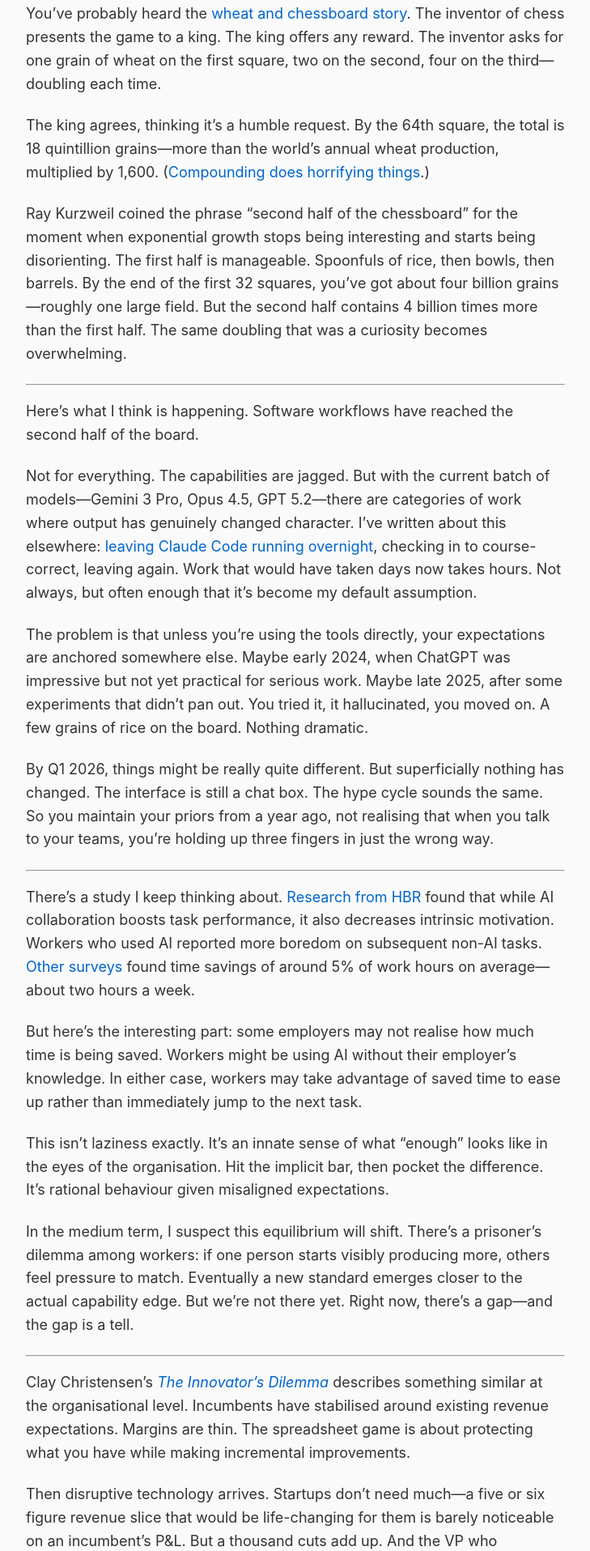
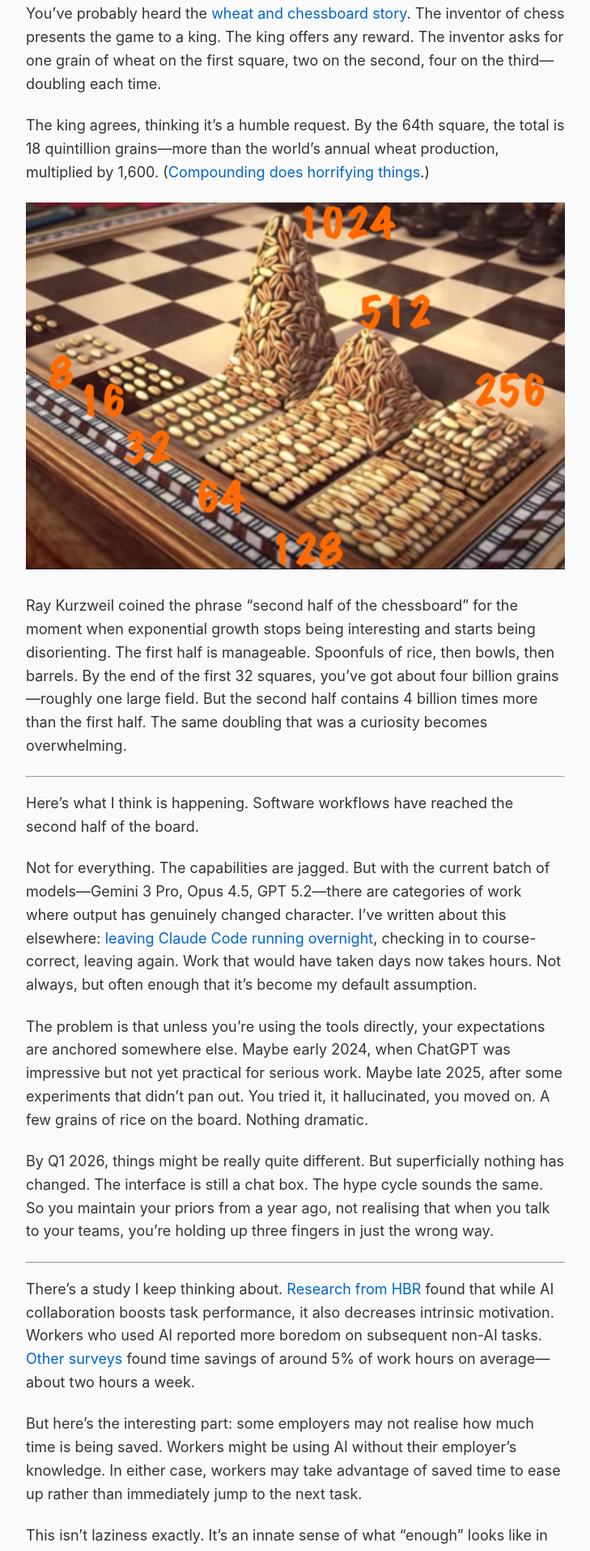
Before and after one commit to rob137/rob137.github.io, a Jekyll site: the page built from _posts/2026-01-28-three-fingers.md, in a window 1280 px wide. Shown: the part 873-2788 px from the top of the page at 81% size, without its empty margins (275-1004 px from the left). Built offline with Jekyll 4.4.1, drawn with Linux system fonts in a browser that asks for light colours.

Commit message:
Add wheat chessboard image
Co-Authored-By: Claude Opus 4.5 <noreply@anthropic.com>

```diff
--- a/_posts/2026-01-28-three-fingers.md
+++ b/_posts/2026-01-28-three-fingers.md
@@ -19,6 +19,8 @@ The worker is seeing someone hold up three fingers the wrong way. The manager ha
 You've probably heard the [wheat and chessboard story](https://en.wikipedia.org/wiki/Wheat_and_chessboard_problem). The inventor of chess presents the game to a king. The king offers any reward. The inventor asks for one grain of wheat on the first square, two on the second, four on the third—doubling each time.
 
 The king agrees, thinking it's a humble request. By the 64th square, the total is 18 quintillion grains—more than the world's annual wheat production, multiplied by 1,600. ([Compounding does horrifying things](/2026/01/09/rule-of-72/).)
+
+![Wheat on chessboard](/assets/images/chessboard.webp)
 
 Ray Kurzweil coined the phrase "second half of the chessboard" for the moment when exponential growth stops being interesting and starts being disorienting. The first half is manageable. Spoonfuls of rice, then bowls, then barrels. By the end of the first 32 squares, you've got about four billion grains—roughly one large field. But the second half contains 4 billion times more than the first half. The same doubling that was a curiosity becomes overwhelming.
 
```
Also changed, not shown: assets/images/chessboard.webp (added).
